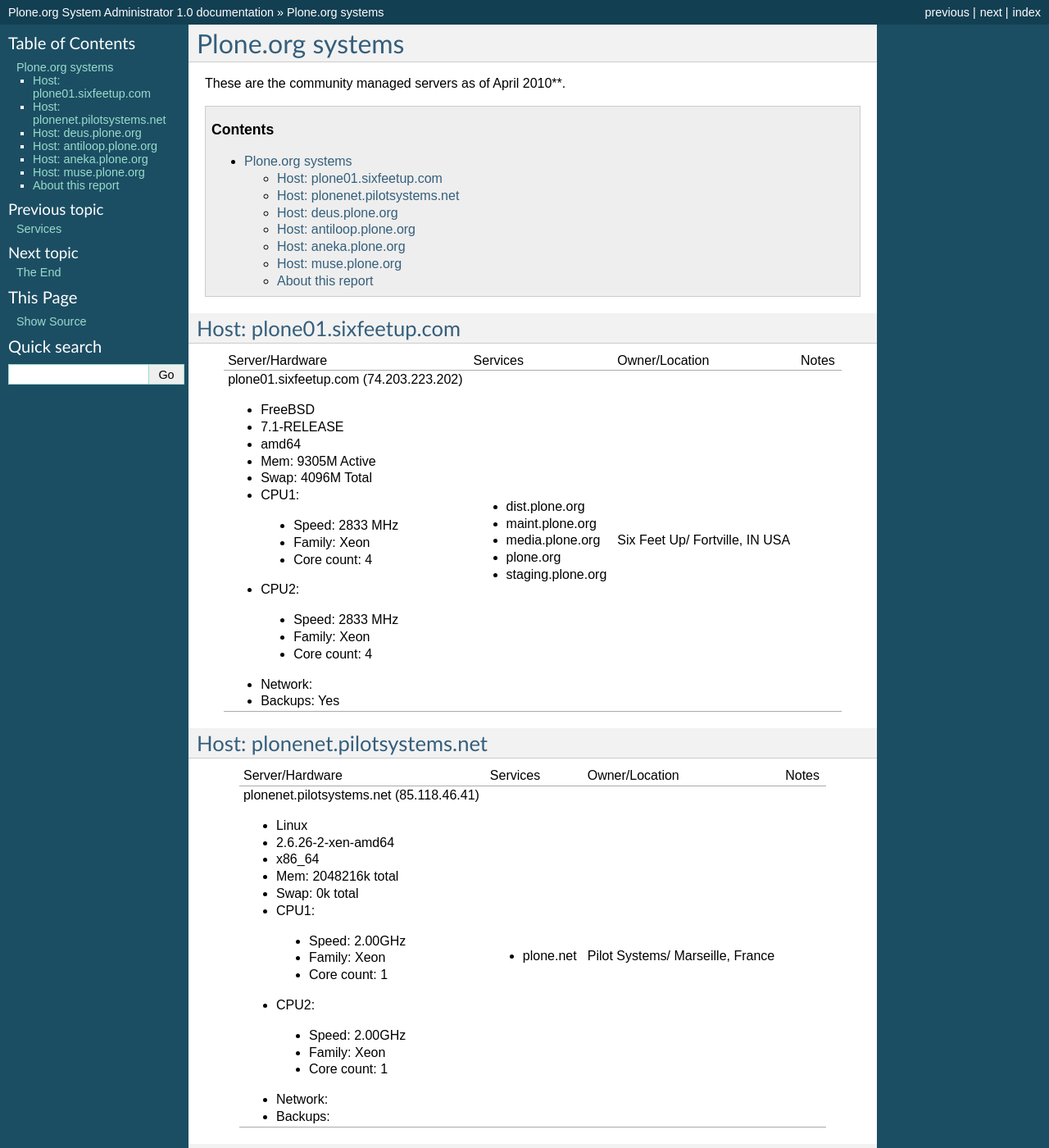
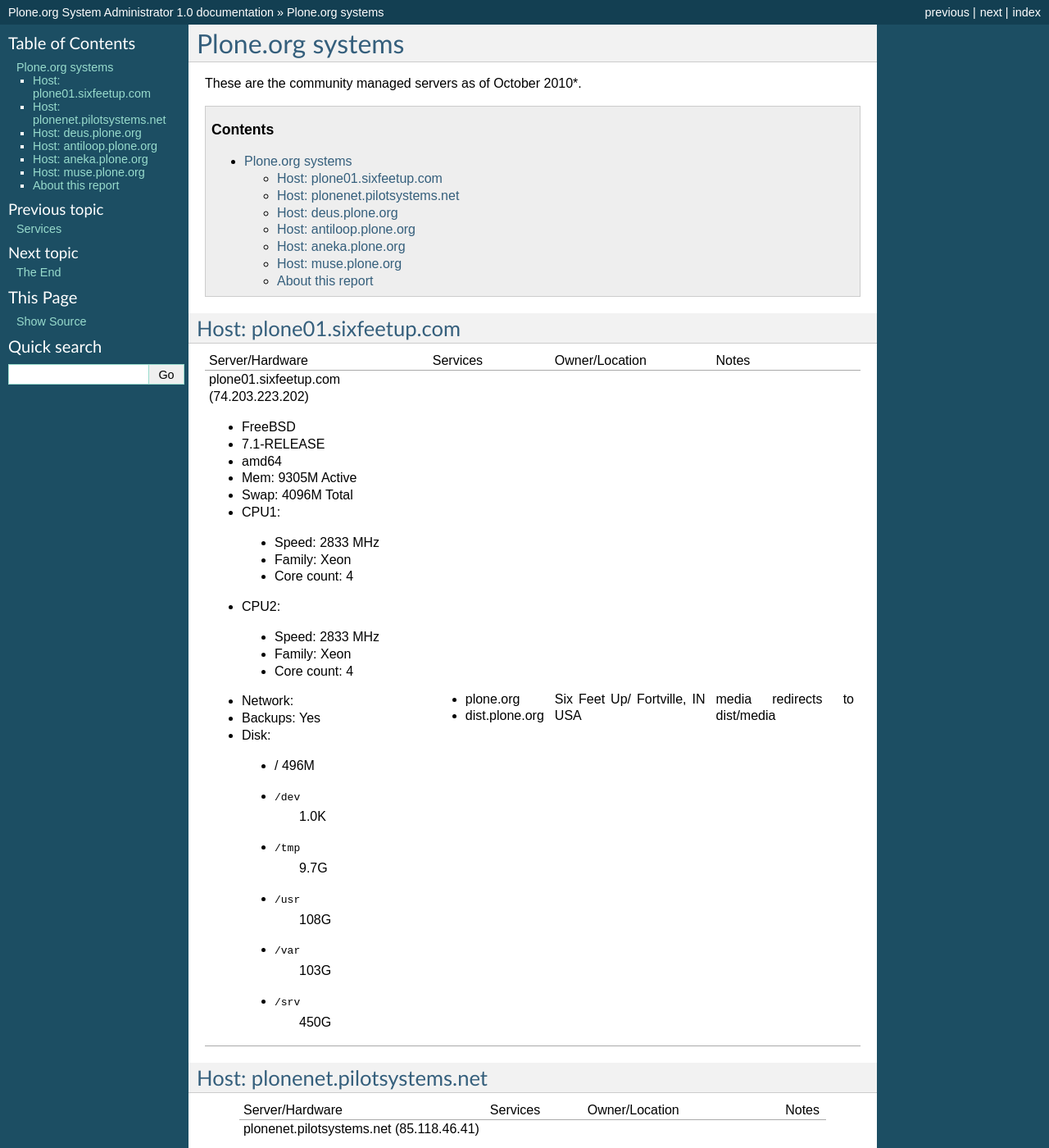
Before and after one commit to plone/ploneorg.admin, a Sphinx documentation site: the page built from sysadmin/documentation/systems.rst, in a window 1280 px wide and 1400 px high. Shown: the whole window at 82% size. Built offline with Sphinx 7.4.7, drawn with Linux system fonts in a browser that asks for light colours; some of the changed text lies outside the part shown.

Commit message:
Start adding disk specs
svn path=/plone.org/sysadmin/trunk/; revision=40584

```diff
--- a/sysadmin/documentation/systems.rst
+++ b/sysadmin/documentation/systems.rst
@@ -2,7 +2,7 @@
 Plone.org systems
 =================
 
-These are the community managed servers as of April 2010**.
+These are the community managed servers as of October 2010*.
 
 .. contents::
 
@@ -11,32 +11,33 @@
 
 +---------------------------+----------------------+---------------+-----------+
 | Server/Hardware           | Services             | Owner/Location| Notes     |
-|                           |                      |               |           |
 +---------------------------+----------------------+---------------+-----------+
 |                           |                      |               |           |
-| plone01.sixfeetup.com     | - dist.plone.org     | Six Feet Up/  |           |
-| (74.203.223.202)          | - maint.plone.org    | Fortville, IN |           |
-|                           | - media.plone.org    | USA           |           |
-| - FreeBSD                 | - plone.org          |               |           |
-| - 7.1-RELEASE             | - staging.plone.org  |               |           |
+| plone01.sixfeetup.com     | - plone.org          | Six Feet Up/  | media     |
+| (74.203.223.202)          | - dist.plone.org     | Fortville, IN | redirects |
+|                           |                      | USA           | to        |
+| - FreeBSD                 |                      |               | dist/media|
+| - 7.1-RELEASE             |                      |               |           |
 | - amd64                   |                      |               |           |
 | - Mem: 9305M Active       |                      |               |           |
 | - Swap: 4096M Total       |                      |               |           |
 | - CPU1:                   |                      |               |           |
-|                           |                      |               |           |
 |  - Speed: 2833 MHz        |                      |               |           |
 |  - Family: Xeon           |                      |               |           |
 |  - Core count: 4          |                      |               |           |
-|                           |                      |               |           |
 | - CPU2:                   |                      |               |           |
-|                           |                      |               |           |
 |  - Speed: 2833 MHz        |                      |               |           |
 |  - Family: Xeon           |                      |               |           |
 |  - Core count: 4          |                      |               |           |
-|                           |                      |               |           |
 | - Network:                |                      |               |           |
-|                           |                      |               |           |
 | - Backups: Yes            |                      |               |           |
+| - Disk:                   |                      |               |           |
+|  - /     496M             |                      |               |           |
+|  - /dev  1.0K             |                      |               |           |
+|  - /tmp  9.7G             |                      |               |           |
+|  - /usr  108G             |                      |               |           |
+|  - /var  103G             |                      |               |           |
+|  - /srv  450G             |                      |               |           |
 |                           |                      |               |           |
 +---------------------------+----------------------+---------------+-----------+
 
@@ -45,7 +46,6 @@
 
 +---------------------------+----------------------+---------------+-----------+
 | Server/Hardware           | Services             | Owner/Location| Notes     |
-|                           |                      |               |           |
 +---------------------------+----------------------+---------------+-----------+
 | plonenet.pilotsystems.net | - plone.net          | Pilot Systems/|           |
 | (85.118.46.41)            |                      | Marseille,    |           |
@@ -56,20 +56,20 @@
 | - Mem:   2048216k total   |                      |               |           |
 | - Swap:        0k total   |                      |               |           |
 | - CPU1:                   |                      |               |           |
-|                           |                      |               |           |
 |  - Speed: 2.00GHz         |                      |               |           |
 |  - Family: Xeon           |                      |               |           |
 |  - Core count: 1          |                      |               |           |
-|                           |                      |               |           |
 | - CPU2:                   |                      |               |           |
-|                           |                      |               |           |
 |  - Speed: 2.00GHz         |                      |               |           |
 |  - Family: Xeon           |                      |               |           |
 |  - Core count: 1          |                      |               |           |
-|                           |                      |               |           |
 | - Network:                |                      |               |           |
-|                           |                      |               |           |
 | - Backups:                |                      |               |           |
+| - Disk:                   |                      |               |           |
+|  - /               50G    |                      |               |           |
+|  - /lib/init/rw  1001M    |                      |               |           |
+|  - /dev            10M    |                      |               |           |
+|  - /dev/shm      1001M    |                      |               |           |
 |                           |                      |               |           |
 +---------------------------+----------------------+---------------+-----------+
 
```
Also changed, not shown: other parts of sysadmin/documentation/systems.rst (+1 -2 lines).
